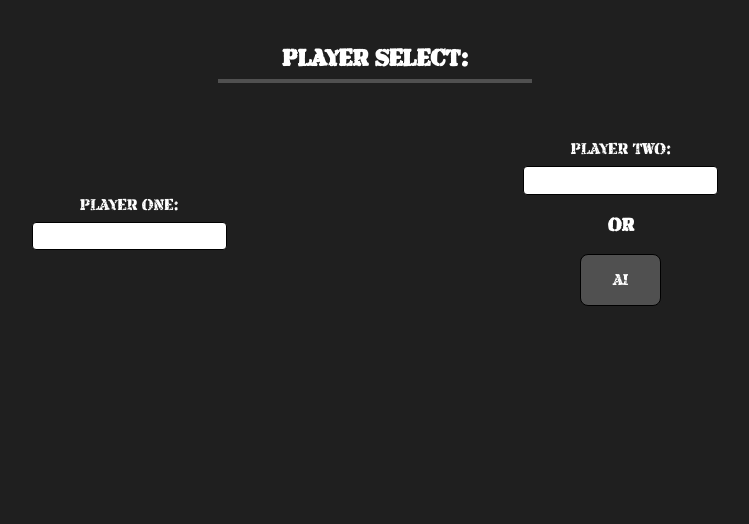
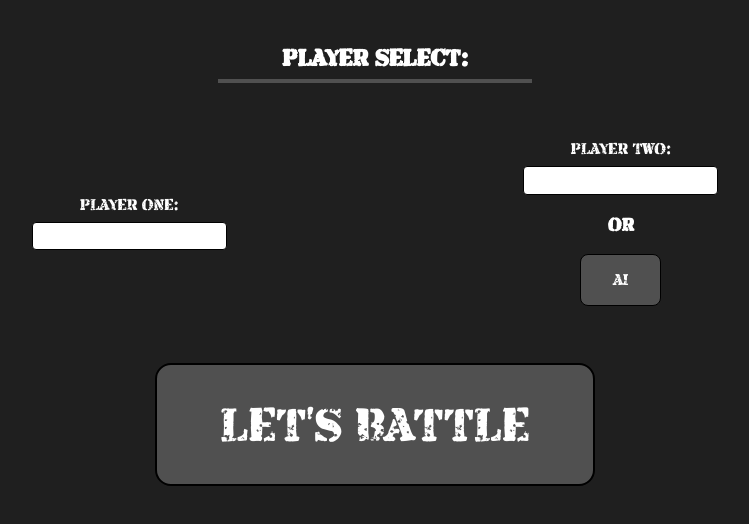
Before and after one commit to iamgame3/battleship, a website built with webpack: page dist/index.html in a window 1280 px wide. Shown: the part 234-758 px from the top of the page, without its empty margins (265-1014 px from the left). Built offline with nearby package versions, Linux system fonts and the light colour scheme.

Commit message:
Add a game start button

```diff
--- a/dist/index.html
+++ b/dist/index.html
@@ -23,8 +23,11 @@
         <label for="player-two">PLAYER TWO:</label>
         <input type="text" name="player-two" id="player-two" />
         <h3 class="player-two-select-separator">OR</h3>
-        <button class="player-two-select-ai">AI</button>
+        <button class="player-two-select-ai-button">AI</button>
       </div>
+    </div>
+    <div class="game-start-button-container">
+      <button class="game-start-button">LET'S BATTLE</button>
     </div>
     <script src="./main.js"></script>
   </body>
--- a/dist/styles.css
+++ b/dist/styles.css
@@ -94,7 +94,7 @@ input:focus-visible {
   align-items: center;
 }
 
-.player-two-select-ai {
+.player-two-select-ai-button {
   padding-top: 16px;
   padding-left: 32px;
   padding-right: 32px;
@@ -112,3 +112,29 @@ input:focus-visible {
 .player-two-select-ai:active {
   background-color: var(--light-grey-active);
 }
+
+.game-start-button-container {
+  display: flex;
+  justify-content: center;
+  align-items: center;
+}
+
+.game-start-button {
+  padding-top: 32px;
+  padding-left: 64px;
+  padding-right: 64px;
+  padding-bottom: 32px;
+  border: 2px solid black;
+  border-radius: 16px;
+  background-color: var(--light-grey);
+  font-size: 48px;
+  cursor: pointer;
+}
+
+.game-start-button:hover {
+  background-color: var(--light-grey-hover);
+}
+
+.game-start-button:active {
+  background-color: var(--light-grey-active);
+}
```
